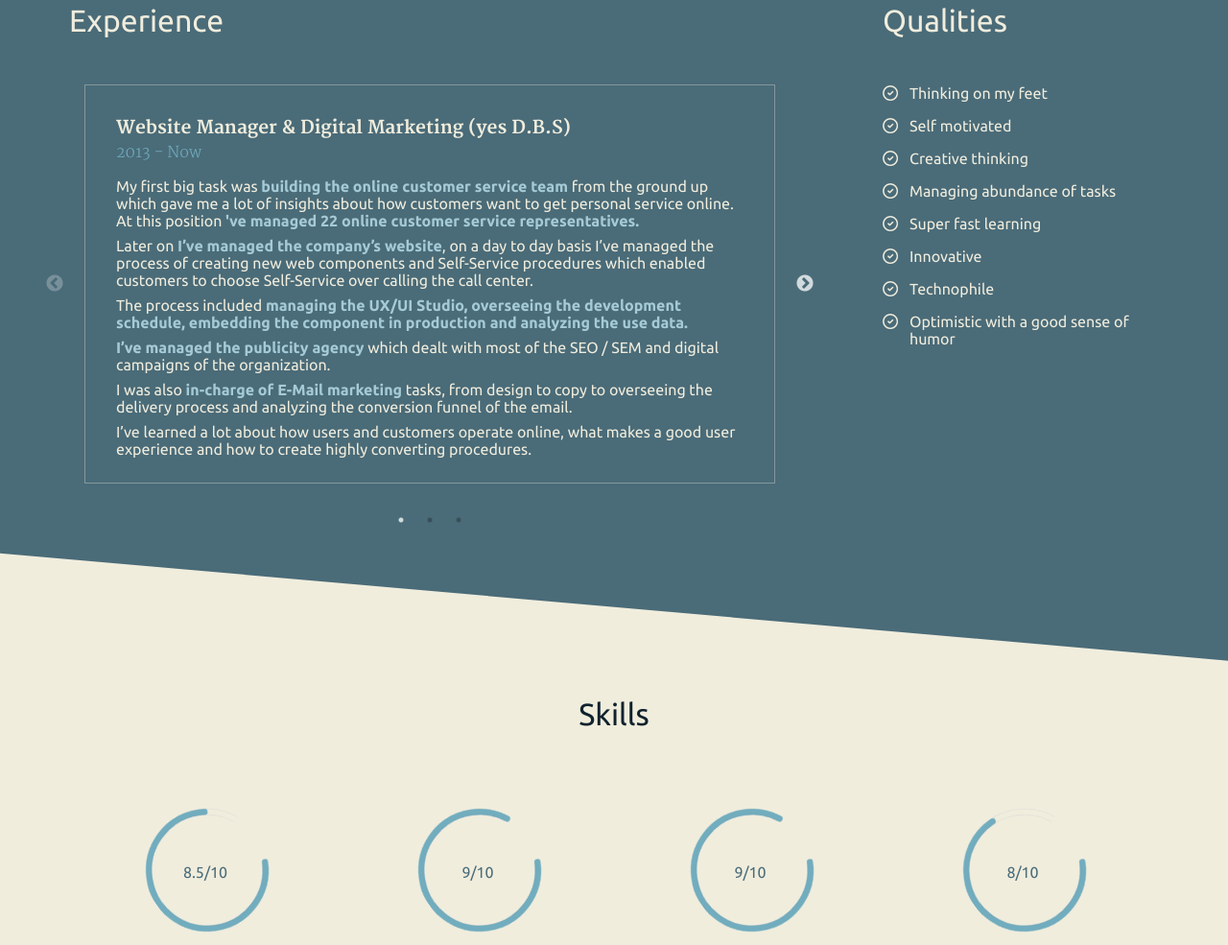
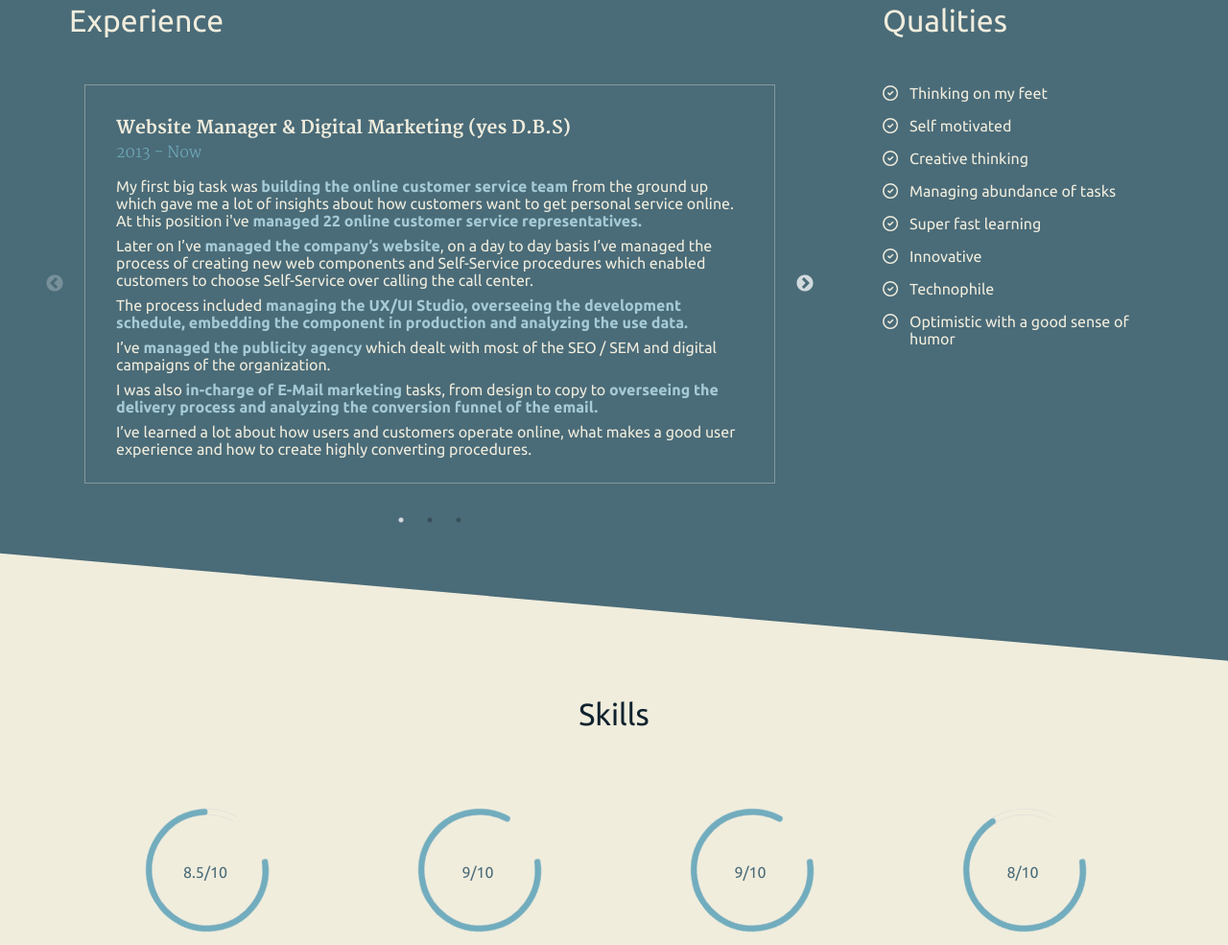
Before and after one commit to Pharoxx/cv, a plain HTML site: page index.html in a window 1280 px wide. Shown: the part 1225-2210 px from the top of the page at 96% size. Drawn offline with Linux system fonts and the light colour scheme.

Commit message:
Fixed content on experience section

```diff
--- a/index.html
+++ b/index.html
@@ -111,15 +111,15 @@
 						<h3>Website Manager & Digital Marketing (yes D.B.S)</h3>
 						<p class="time">2013 - Now</p>
 						<p class="desc">
-							My first big task was <b>building the online customer service team</b> from the ground up which gave me a lot of insights about how customers want to get personal service online. At this position <b>'ve managed 22 online customer service representatives.</b>
+							My first big task was <b>building the online customer service team</b> from the ground up which gave me a lot of insights about how customers want to get personal service online. At this position i've <b>managed 22 online customer service representatives.</b>
 							<span class="spacer"></span>
-							Later on <b>I’ve managed the company’s website</b>, on a day to day basis I’ve managed the process of creating new web components and Self-Service procedures which enabled customers to choose Self-Service over calling the call center.
+							Later on I’ve <b>managed the company’s website</b>, on a day to day basis I’ve managed the process of creating new web components and Self-Service procedures which enabled customers to choose Self-Service over calling the call center.
 							<span class="spacer"></span>
 							The process included <b>managing the UX/UI Studio, overseeing the development schedule, embedding the component in production and analyzing the use data.</b>
 							<span class="spacer"></span>
-							<b>I’ve managed the publicity agency</b> which dealt with most of the SEO / SEM and digital campaigns of the organization.
+							I’ve <b>managed the publicity agency</b> which dealt with most of the SEO / SEM and digital campaigns of the organization.
 							<span class="spacer"></span>
-							I was also <b>in-charge of E-Mail marketing</b> tasks, from design to copy to overseeing the delivery process and analyzing the conversion funnel of the email.
+							I was also <b>in-charge of E-Mail marketing</b> tasks, from design to copy to <b>overseeing the delivery process and analyzing the conversion funnel of the email.</b>
 							<span class="spacer"></span>
 							I’ve learned a lot about how users and customers operate online, what makes a good user experience and how to create highly converting procedures.
 						</p>
@@ -129,6 +129,8 @@
 						<p class="time">2012 - 2013</p>
 						<p class="desc">
 							The organization looked at digital marketing as a key success factor although the website did not allow for actual purchases online every product that was sold at the physical stores had information about it on the website.
+							<span class="spacer"></span>
+							I was <b>in-charge of all the content on the website</b>, product reviews, specifications, product comparisons, banners, visuals and more.
 							<span class="spacer"></span>
 							<b>I learned a lot about practical Web Design & Development</b> in the real world. The job called for <b>a lot of creativity and out of the box thinking</b> and i really enjoyed it!
 						</p>
```
